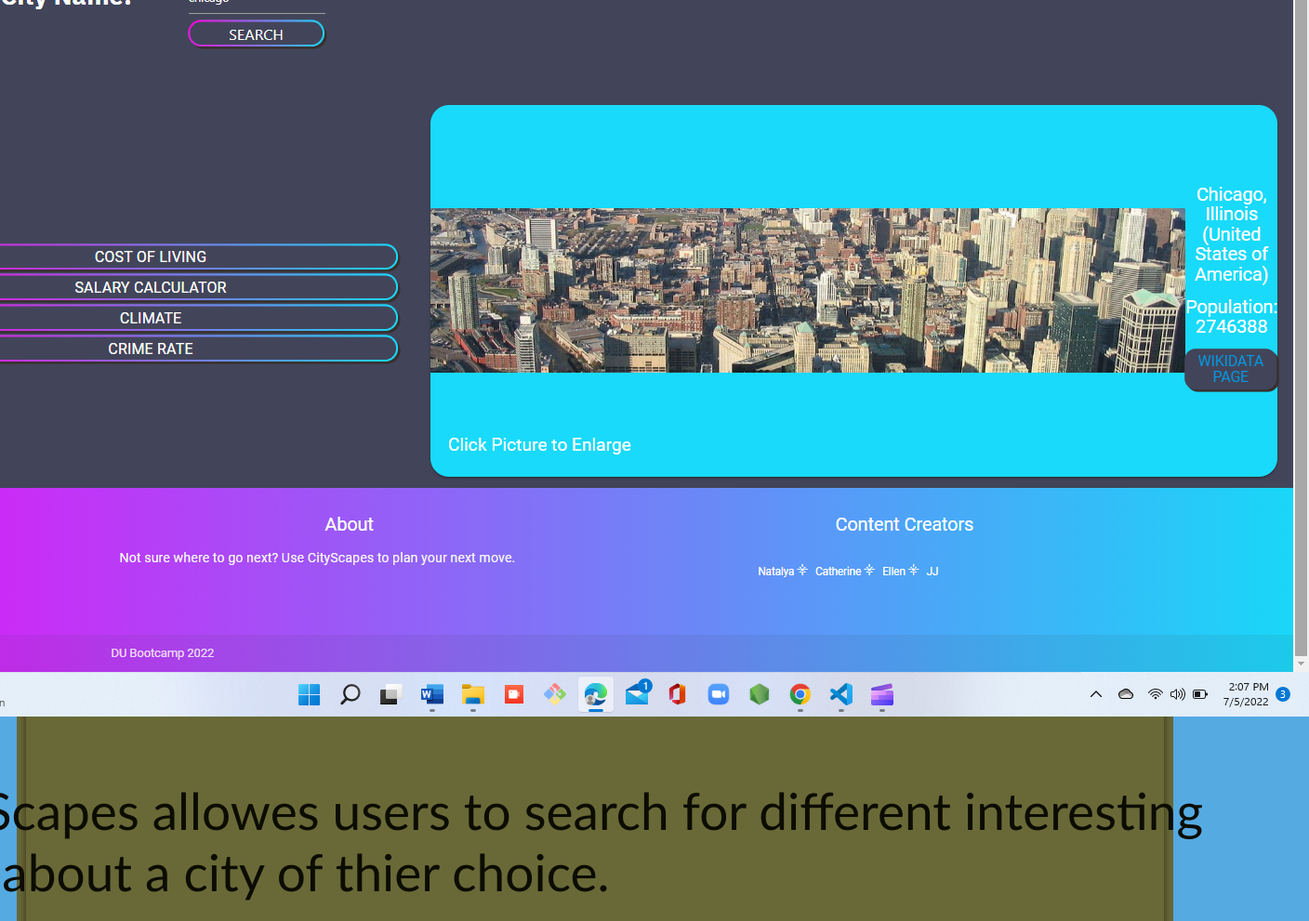
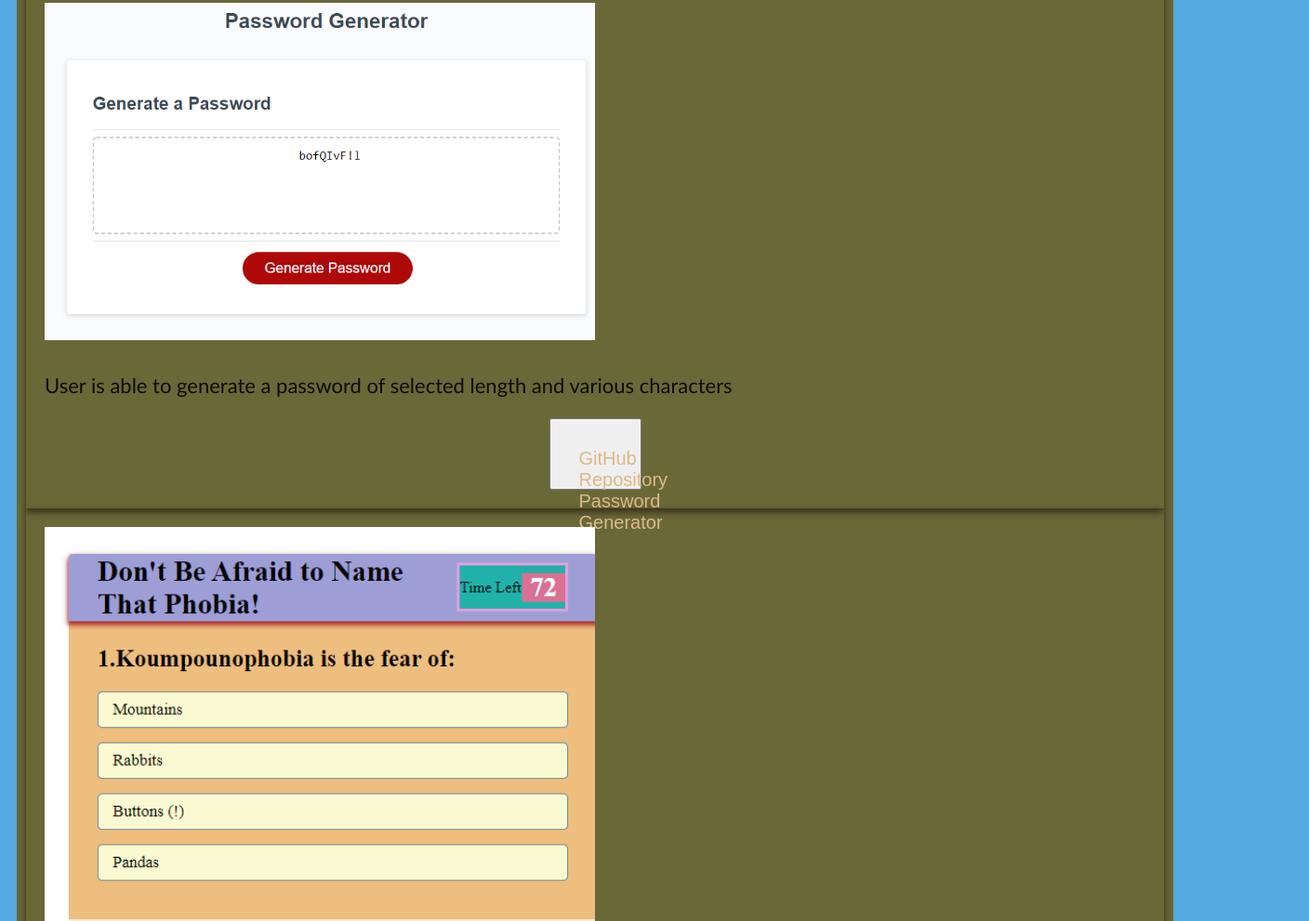
Before and after one commit to NatalyaCo/Protfolio-Project2, a plain HTML site: page index.html in a window 1280 px wide. Shown: the part 1562-2553 px from the top of the page at 93% size, 1408 px wide, since content can reach past the window. Drawn offline with Linux system fonts and the light colour scheme.

Commit message:
more style stuff

```diff
--- a/assets/css/style.css
+++ b/assets/css/style.css
@@ -54,7 +54,7 @@ a {
 
 p {
     color: #0c0c01;
-    font-size: 55px;
+    font-size: 22px;
 }
 
 .hero {
--- a/index.html
+++ b/index.html
@@ -55,7 +55,7 @@
             <div class="card">
             <p>Group Project One: City Scapes</p>
             <div class="container">
-                   <a href="https://natalyaco.github.io/city-scapes"> <img src="assets/images/City_Skapes.png" alt="Screenshot of Homepage City Skapes" style="width: 80%, height 50%"/>
+                   <a href="https://natalyaco.github.io/city-scapes"> <img src=".assets/images/City_Skapes.png" alt="Screenshot of Homepage City Skapes" style="width: 80%, height 50%"/>
                     <p>City Scapes allowes users to search for different interesting facts about a city of thier choice.</p>
                    </div>
                     <div class="container">
@@ -69,7 +69,7 @@
 
 
             <div class="card">
-                <a href="https://natalyaco.github.io/Password-Generator-JavaScriptWk3/"> <img src="/assets/images/pass gen.png" alt="Password Generator Password" style="width: 50%"/>
+                <a href="https://natalyaco.github.io/Password-Generator-JavaScriptWk3/"> <img src="./assets/images/pass gen.png" alt="Password Generator Password" style="width: 50%"/>
                 <p>User is able to generate a password of selected length and various characters</p>
                 <div class="container">
                     <form action="https://github.com/NatalyaCo/Password-Generator-JavaScriptWk3">
@@ -94,7 +94,7 @@
                 </div>
 
             <div class="card">
-                <a href="https://github.com/NatalyaCo/Weather-Forecast-HW-Week6"> <img src="/assets/images/weather forecaster.png" alt="Weather Forecast" style="width:50%"/>
+                <a href="https://github.com/NatalyaCo/Weather-Forecast-HW-Week6"> <img src="./assets/images/weather forecaster.png" alt="Weather Forecast" style="width:50%"/>
                 <p>User can find weather forecast for next 5 days in city of their choice</p>
                 <div class="container">
                     <form action="https://github.com/NatalyaCo/Weather-Forecast-HW-Week6/blob/main/index.html">
```
